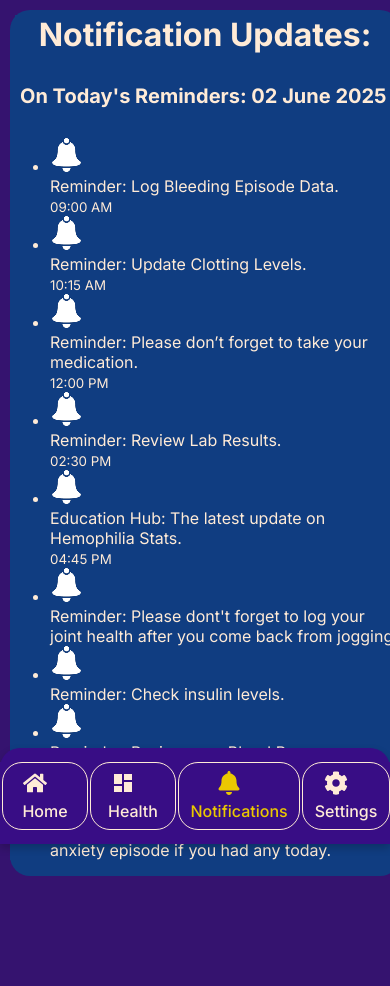
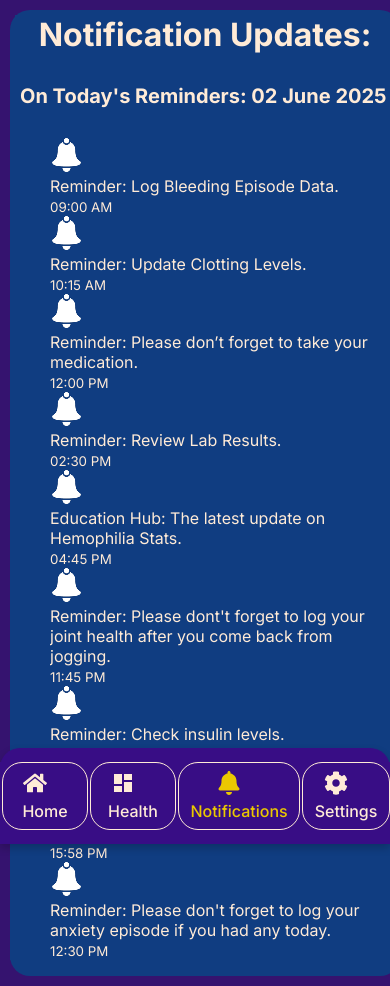
Before and after one commit to MaccccD/Haemophilia-Healthcare-App, a React (Create React App) app: page /Notifications in a window 390 px wide. Before the commit the page ends 886 px from the top, so only its background shows below. Built offline with nearby package versions, Linux system fonts and the light colour scheme; sample sign-in values are in the browser's storage; a web font is replaced by a local one.

Commit message:
ScrollBar on Messages & Notifications  Page Update

```diff
--- a/src/Main Components/Messages.jsx
+++ b/src/Main Components/Messages.jsx
@@ -45,7 +45,7 @@ const messagesHolder = [
               </div>
           )}
           <br/>
-
+          <div className='messages-List'>
           {messagesHolder.map((msg, index)=>{
             return(
            <button key={msg.id} className='messageBtn' onClick={()=> ViewTxtMessage (index)}>
@@ -54,6 +54,7 @@ const messagesHolder = [
             alt={msg.sender} className='doctor-Image'/>
            </button>
           )})}
+        </div>
       </div>
     </div>
   )
--- a/src/Main Pages/Notifications.jsx
+++ b/src/Main Pages/Notifications.jsx
@@ -10,10 +10,10 @@ function Notifications() {
     { message: "Reminder: Please don’t forget to take your medication.", time: "12:00 PM" },
     { message: "Reminder: Review Lab Results.", time: "02:30 PM" },
     { message: "Education Hub: The latest update on Hemophilia Stats.", time: "04:45 PM" },
-    {message: "Reminder: Please dont't forget to log your joint health after you come back from jogging."},
-    {message: "Reminder: Check insulin levels."},
-    {message: "Reminder: Review your Blood Pressure Results for more info."},
-    {message: "Reminder: Please don't forget to log your anxiety episode if you had any today."}
+    {message: "Reminder: Please dont't forget to log your joint health after you come back from jogging.", time: "11:45 PM"},
+    {message: "Reminder: Check insulin levels.", time: "04:25 PM"},
+    {message: "Reminder: Review your Blood Pressure Results for more info.", time: "15:58 PM"},
+    {message: "Reminder: Please don't forget to log your anxiety episode if you had any today.", time: "12:30 PM"}
   ];
    const getDateStamp = ()=>{
     const currentDate = new Date();
@@ -31,6 +31,7 @@ function Notifications() {
       <ul className='notif-Container'>
         {notifUpdates.map((update, index)=>{
           return(
+            <div className='notifications-List'>
             <li key={index} className='notifications-Text'>
             <img src= {notifBell} alt= "notification bell" className='bellImage'/>
             <div className='notif-Container'>
@@ -38,6 +39,7 @@ function Notifications() {
                <small className='notifications-Text'>{update.time}</small>
             </div>
           </li>
+          </div>
           )
         })}
       </ul>
--- a/src/Styles/Home.css
+++ b/src/Styles/Home.css
@@ -56,6 +56,7 @@
   margin-left: 290px;
   gap: 10px;
   margin-top: 5px;
+  height: 100%;
 }
 .messages-Holder {
   background-color: #103D81;
@@ -63,13 +64,14 @@
   justify-content: center;
 }
 .messages-List {
-  flex: 7;
-  overflow-y: auto;
-  display: flex;
+  flex: 1;
+  overflow-y: scroll;
   flex-direction: column;
   gap: 0.5rem;
-  scrollbar-width: thin;
-  scrollbar-color: #888 #103D81;
+  margin-right: 10px;
+  scrollbar-width:25px;
+  scrollbar-color: #655e5e #072B62;
+  background-color: #103D81;
 }
 .messages-Text {
   color: #FFEBD7;
@@ -195,6 +197,16 @@
     align-items: center;
    }
 
+   .messages-List {
+    flex: 1;
+    overflow-y: scroll;
+    flex-direction: column;
+    gap: 0.5rem;
+    margin-right: 40px;
+    scrollbar-width:25px;
+    scrollbar-color: #655e5e #072B62;
+    background-color: #103D81;
+    }
    .messages,.appointments {
     width: 90%;
     max-width: 320px;
--- a/src/Styles/Notifications.css
+++ b/src/Styles/Notifications.css
@@ -29,6 +29,16 @@
   padding: 10px;
   font-weight: bold;
 }
+.notifications-List {
+   flex: 1;
+  overflow-y: scroll;
+  flex-direction: column;
+  gap: 0.5rem;
+  margin-right: 10px;
+  scrollbar-width:25px;
+  scrollbar-color: #655e5e #072B62;
+  background-color: #103D81;
+}
 .notifications-Text {
   color: #FFEBD7;
   font-size: 20;
```
